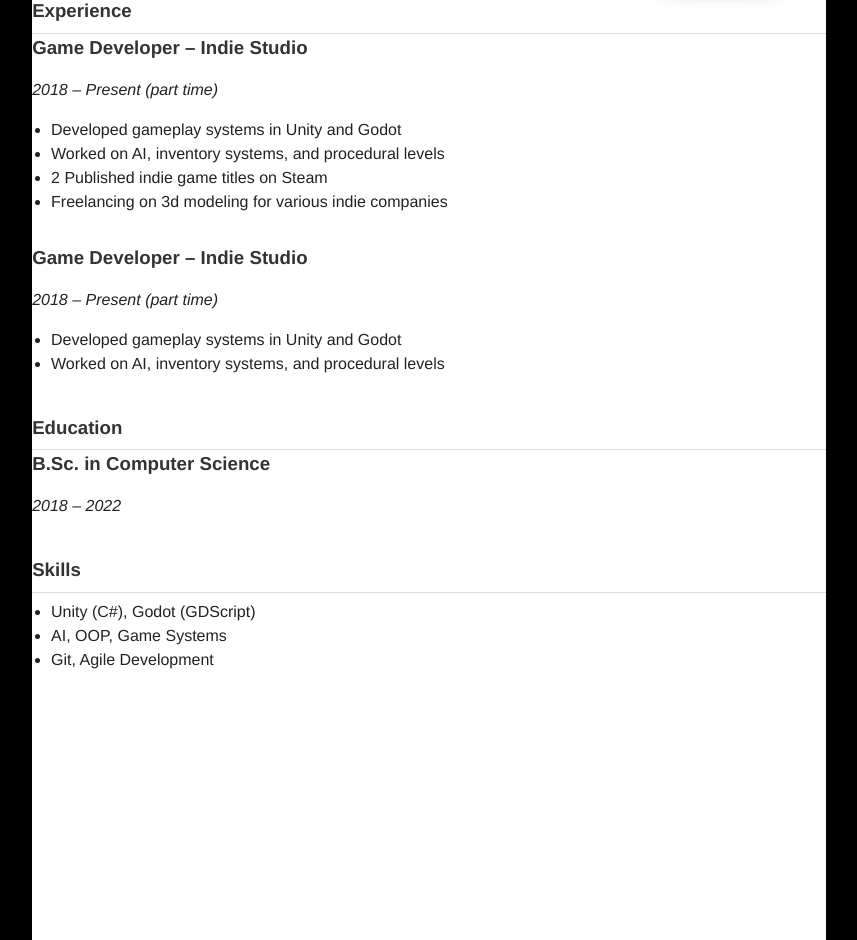
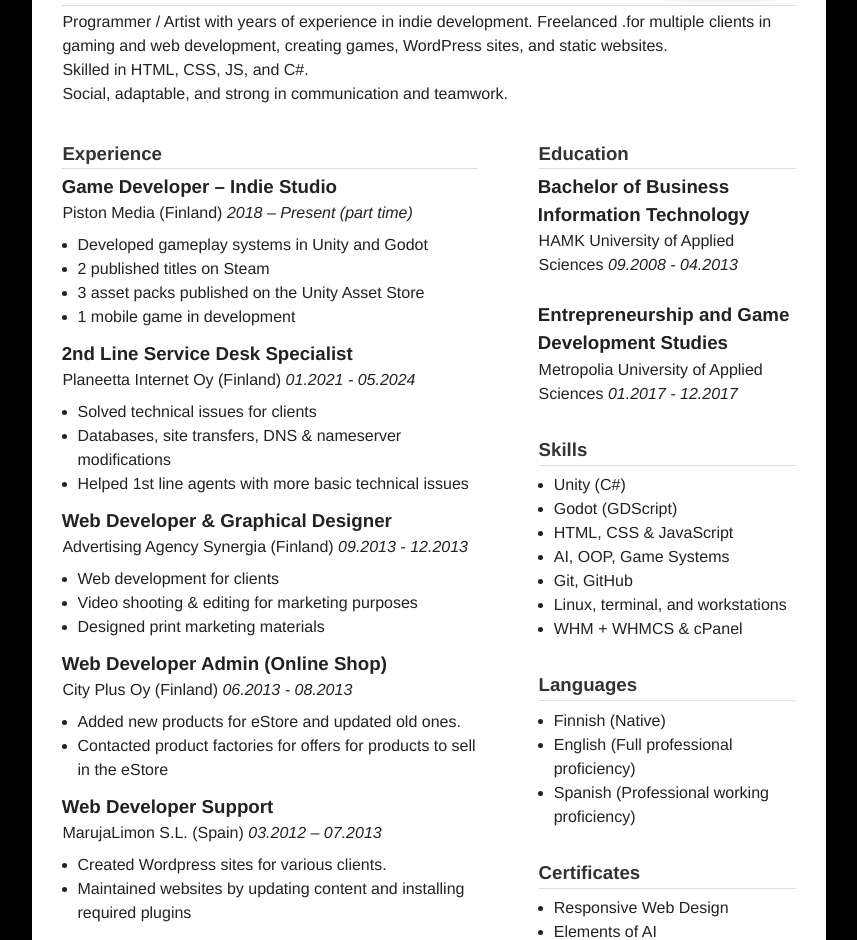
Before and after one commit to Sazem/sazem.github.io, a plain HTML site: page cv.html in a window 1280 px wide. Shown: the part 181-1121 px from the top of the page, without its empty margins (211-1068 px from the left). Drawn offline with Linux system fonts and the light colour scheme.

Commit message:
CV update

```diff
--- a/cv.html
+++ b/cv.html
@@ -4,6 +4,8 @@
   <meta charset="UTF-8">
   <title>CV | Sampo Pesone</title>
   <link rel="stylesheet" type="text/css" href="cv_styles.css">
+  <link rel="stylesheet" href="https://cdnjs.cloudflare.com/ajax/libs/font-awesome/6.5.0/css/all.min.css">
+
 </head>
 <body>
 
@@ -15,7 +17,7 @@
     <h2>Front-End += Game Developer</h2>
     </div>
         <div id="contact">
-            📧 sampo.pesonen@gmail.com | ☎ +358 45 13 70 450 | 🌍 <a href="https://sampopesonen.fi">sampopesonen.fi</a>
+             <i class="fa-solid fa-envelope"></i> sampo.pesonen@gmail.com | <i class="fa-solid fa-phone"></i> +358 45 13 70 450 | <i class="fa-solid fa-globe"></i> <a href="https://sampopesonen.fi">sampopesonen.fi</a>
         </div>
         <div id="profile-img">
             <img src="/images/profile.jpg" alt="Profile photo">
@@ -23,42 +25,104 @@
     <div>
   </header>
 
+  <section class="section">
+    <h2>Summary</h2>
+    <p>Programmer / Artist with years of experience in indie
+development.
+Freelanced .for multiple clients in gaming and web development, creating games, WordPress sites, and static websites.
+<br>Skilled in HTML, CSS, JS, and C#. <br>
+Social, adaptable, and strong in communication and teamwork.</p>
+  </section>
+  <main>
   <!-- Experience -->
+   <div id="left-column">
   <section class="section">
     <h2>Experience</h2>
     <h3>Game Developer – Indie Studio</h3>
-    <p><em>2018 – Present (part time)</em></p>
+    <p>Piston Media (Finland) <em>2018 – Present (part time)</em></p>
     <ul>
       <li>Developed gameplay systems in Unity and Godot</li>
-      <li>Worked on AI, inventory systems, and procedural levels</li>
-      <li>2 Published indie game titles on Steam</li>
-      <li>Freelancing on 3d modeling for various indie companies</li>
+      <li>2 published titles on Steam</li>
+      <li>3 asset packs published on the Unity Asset Store</li>
+      <li>1 mobile game in development</li>
     </ul>
+
+        <h3>2nd Line Service Desk Specialist</h3>
+    <p>Planeetta Internet Oy (Finland) <em>01.2021 - 05.2024</em></p>
+    <ul>
+      <li>Solved technical issues for clients</li>
+      <li>Databases, site transfers, DNS & nameserver modifications</li>
+      <li>Helped 1st line agents with more basic technical issues</li>
+
+    </ul>
+
+      <h3>Web Developer & Graphical Designer</h3>
+    <p>Advertising Agency Synergia (Finland) <em>09.2013 - 12.2013</em></p>
+    <ul>
+      <li>Web development for clients</li>
+      <li>Video shooting & editing for marketing purposes</li>
+      <li>Designed print marketing materials</li>
+    </ul>
+
+    <h3>Web Developer Admin (Online Shop)</h3>
+    <p>City Plus Oy (Finland) <em>06.2013 - 08.2013</em></p>
+    <ul>
+      <li>Added new products for eStore and updated old ones.</li>
+      <li>Contacted product factories for offers for products to sell in the eStore</li>
+    </ul>
+
+    <h3>Web Developer Support</h3>
+    <p>MarujaLimon S.L. (Spain) <em>03.2012 – 07.2013</em></p>
+    <ul>
+      <li>Created Wordpress sites for various clients.</li>
+      <li>Maintained websites by updating content and installing required plugins</li>
+    </ul>
+
   </section>
 
-    <h3>Game Developer – Indie Studio</h3>
-    <p><em>2018 – Present (part time)</em></p>
-    <ul>
-      <li>Developed gameplay systems in Unity and Godot</li>
-      <li>Worked on AI, inventory systems, and procedural levels</li>
-    </ul>
-
+  </div>
+  <div id="right-column">
   <!-- Education -->
   <section class="section">
     <h2>Education</h2>
-    <h3>B.Sc. in Computer Science</h3>
-    <p><em>2018 – 2022</em></p>
+    <h3>Bachelor of Business Information Technology</h3>
+    <p>HAMK University of Applied Sciences <em>09.2008 - 04.2013</em></p>
+    <br>
+    <h3>Entrepreneurship and Game Development Studies</h3>
+    <p>Metropolia University of Applied Sciences <em>01.2017 - 12.2017</em></p>
   </section>
 
   <!-- Skills -->
   <section class="section">
     <h2>Skills</h2>
     <ul>
-      <li>Unity (C#), Godot (GDScript)</li>
+      <li>Unity (C#)</li>
+      <li>Godot (GDScript)</li>
+      <li>HTML, CSS & JavaScript</li>
       <li>AI, OOP, Game Systems</li>
-      <li>Git, Agile Development</li>
+      <li>Git, GitHub</li>
+      <li>Linux, terminal, and workstations</li>
+      <li>WHM + WHMCS & cPanel</li>
     </ul>
   </section>
 
+    <section class="section">
+    <h2>Languages</h2>
+    <ul>
+      <li>Finnish (Native)</li>
+      <li>English (Full professional proficiency)</li>
+      <li>Spanish (Professional working proficiency)</li>
+    </ul>
+  </section>
+
+      <section class="section">
+    <h2>Certificates</h2>
+    <ul>
+      <li>Responsive Web Design</li>
+      <li>Elements of AI</li>
+    </ul>
+  </section>
+</div>
+</main>
 </body>
 </html>
--- a/cv_styles.css
+++ b/cv_styles.css
@@ -1,5 +1,3 @@
-
-/* A4 setup */
 @page {
     size: A4;
     margin: 20mm;
@@ -22,7 +20,6 @@ body {
     line-height: 1.5;
     color: #222;
     background: #fff;
-    /* border: 5px solid black; */
 }
 
 header {
@@ -74,13 +71,25 @@ header h2 {
     width: 35mm;
     height: 35mm;
     border-radius: 20%;
-    border: solid 2px black;
+    border: solid 2px white;
     filter: drop-shadow(3px 3px 10px #252526);
     right: 0mm;
 }
 
-h1, h2, h3 {
-    margin: 0;
+main {
+    display: flex;
+    flex-direction: row;
+}
+
+#right-column {
+    min-width: 30%;
+}
+#left-column {
+    min-width: 60%;
+}
+
+h1, h2 {
+    margin: 1mm;
     font-weight: bold;
     color: #333;
 }
@@ -90,11 +99,17 @@ h1 {
     margin-bottom: 5mm;
 }
 
+h3 {
+    margin-top: 0mm;
+    margin-bottom: 0mm;
+    margin-left: 0.8mm;
+}
+
 h2 {
     font-size: 14pt;
-    margin-top: 10mm;
+    margin-top: 1mm;
     border-bottom: 1px solid #ddd;
-    padding-bottom: 2mm;
+    padding-bottom: 0.2mm;
 }
 
 a {
@@ -104,10 +119,17 @@ a {
 
 .section {
     margin-bottom: 8mm;
+    padding-left: 7mm;
+    padding-right: 7mm;
 }
 
+p {
+    margin-top: 0px;
+    margin-bottom: 0mm;
+    margin-left: 1mm;
+}
 
 ul {
-    margin: 2mm 0 2mm 5mm;
+    margin: 2mm 0 3mm 5mm;
     padding: 0;
 }
```
